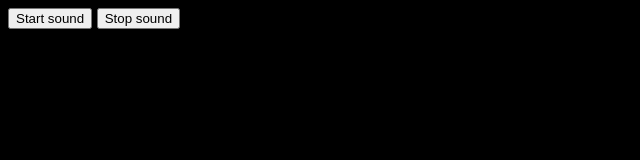
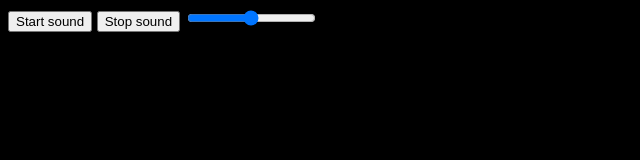
Before and after one commit to waffles-888/TinySynth, a website: page src/index.html in a window 1280 px wide. Shown: the whole page, without its empty margins (0-640 px from the left). Drawn offline with Linux system fonts and the light colour scheme.

Commit message:
Put a slider on the page

```diff
--- a/src/index.html
+++ b/src/index.html
@@ -1,6 +1,7 @@
 <body>
   <button onclick="startSound()">Start sound</button>
   <button onclick="stopSound()">Stop sound</button>
+  <input type="range" min="100" max="1000">
   <style>
     body { background: black; color: white; font-family: sans-serif; }
   </style>
```
Also changed, not shown: dist/index.html, dist/uri.txt.
